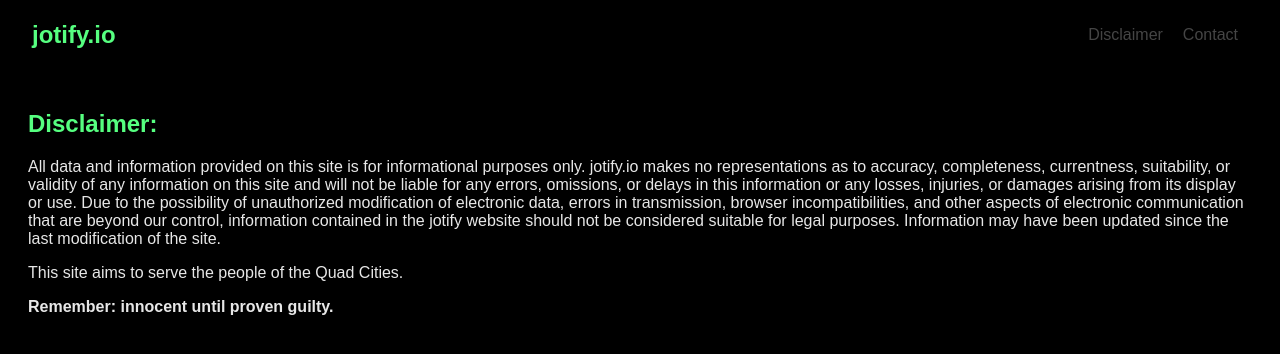
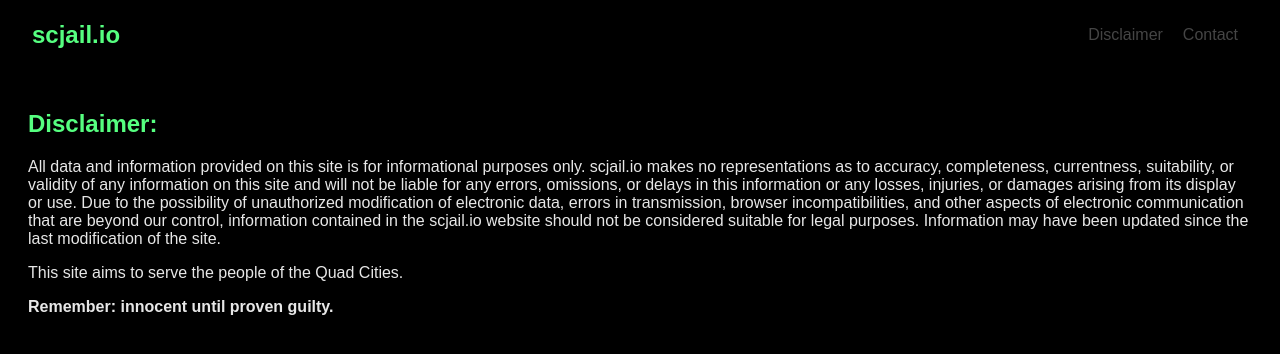
Before and after one commit to ljkeller/jotify, a Next.js app: page /disclaimer in a window 1280 px wide. Shown: the top 354 px of the page. Built offline with nearby package versions, Linux system fonts and the light colour scheme; a web font is replaced by a local one.

Commit message:
Rebrand: scjail.io
We cant use the jotify name, there are no domains!

```diff
--- a/app/disclaimer/page.jsx
+++ b/app/disclaimer/page.jsx
@@ -9,9 +9,9 @@
             <div className={`${styles.disclaimer}`}>
                 <h2 className={styles.header}>Disclaimer:</h2>
                 <p>All data and information provided on this site is for informational purposes only.
-                    jotify.io makes no representations as to accuracy, completeness, currentness, suitability, or validity of any information on this site and will not be liable for any errors, omissions, or delays in this information or any losses, injuries, or damages arising from its display or use.
+                    scjail.io makes no representations as to accuracy, completeness, currentness, suitability, or validity of any information on this site and will not be liable for any errors, omissions, or delays in this information or any losses, injuries, or damages arising from its display or use.
 
-                    Due to the possibility of unauthorized modification of electronic data, errors in transmission, browser incompatibilities, and other aspects of electronic communication that are beyond our control, information contained in the jotify website should not be considered suitable for legal purposes.
+                    Due to the possibility of unauthorized modification of electronic data, errors in transmission, browser incompatibilities, and other aspects of electronic communication that are beyond our control, information contained in the scjail.io website should not be considered suitable for legal purposes.
 
                     Information may have been updated since the last modification of the site.
                 </p>
--- a/app/layout.jsx
+++ b/app/layout.jsx
@@ -4,7 +4,7 @@
 import '/app/ui/global.css';
 
 export const metadata = {
-  title: 'Jotify.io',
+  title: 'scjail.io',
   description: 'The Scott County inmate library',
 }
 
--- a/app/page.jsx
+++ b/app/page.jsx
@@ -23,7 +23,7 @@
 
       <main className={styles.main}>
         <h1 className={styles.title}>
-          jotify.io
+          scjail.io
         </h1>
 
         <div className={styles.search}>
--- a/app/ui/header.jsx
+++ b/app/ui/header.jsx
@@ -6,7 +6,7 @@
         <header className={styles.header}>
             <nav className={styles.navbar}>
                 <Link href="/" className={styles.logo}>
-                    jotify.io
+                    scjail.io
                 </Link>
                 <div className={styles.links}>
                     <Link href="/disclaimer" className={styles.link}>
```
